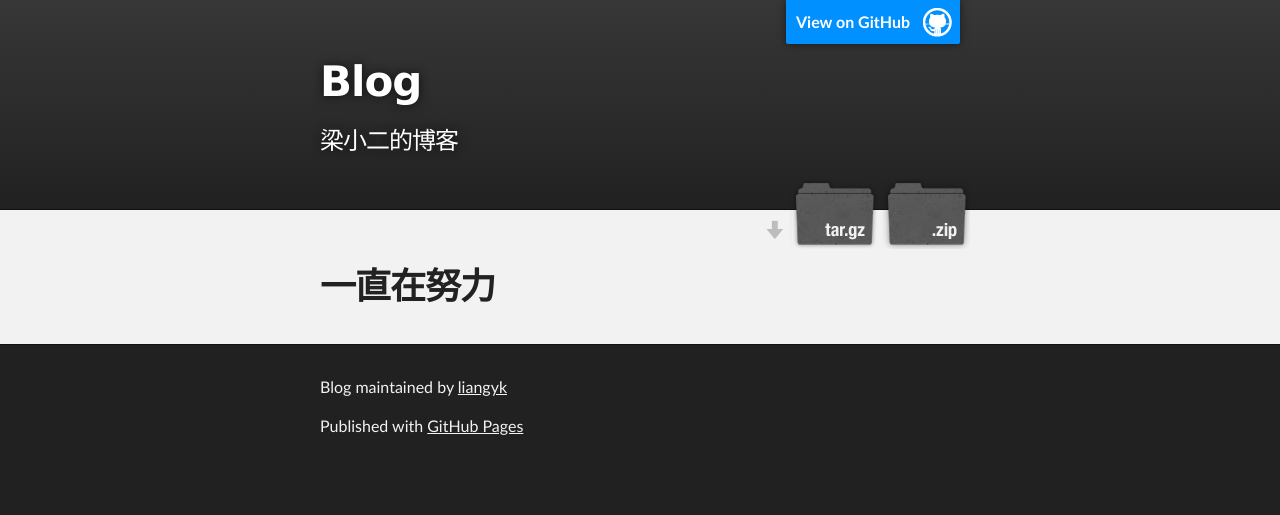
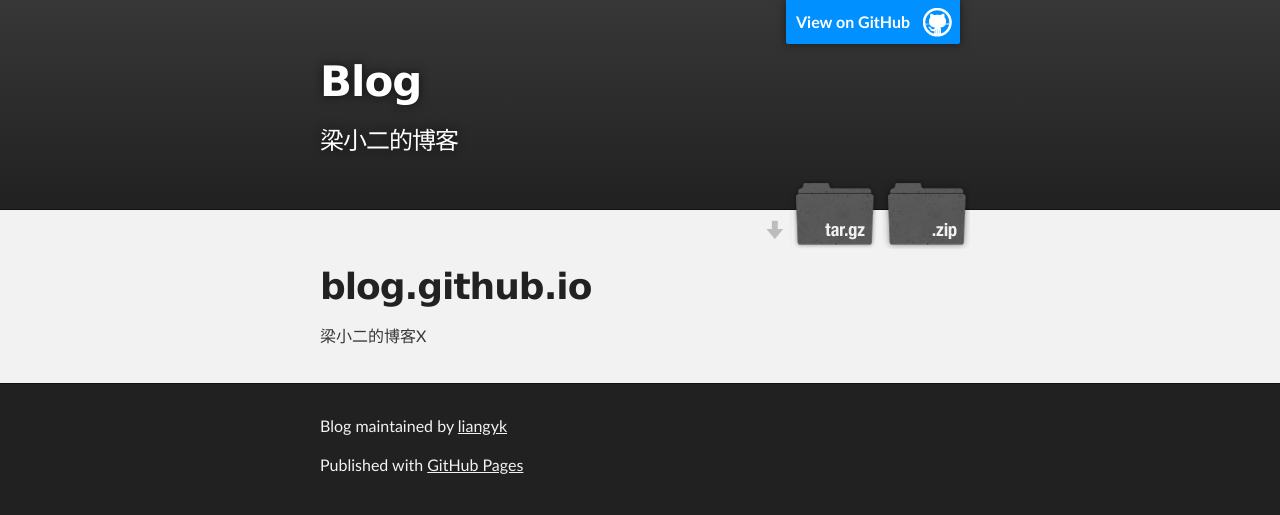
Before and after one commit to liangyk/blog, a plain HTML site: page index.html in a window 1280 px wide. Drawn offline with Linux system fonts and the light colour scheme.

Commit message:
Create gh-pages branch via GitHub

```diff
--- a/index.html
+++ b/index.html
@@ -32,7 +32,9 @@
     <div id="main_content_wrap" class="outer">
       <section id="main_content" class="inner">
         <h1>
-<a id="一直在努力" class="anchor" href="#%E4%B8%80%E7%9B%B4%E5%9C%A8%E5%8A%AA%E5%8A%9B" aria-hidden="true"><span class="octicon octicon-link"></span></a>一直在努力</h1>
+<a id="bloggithubio" class="anchor" href="#bloggithubio" aria-hidden="true"><span class="octicon octicon-link"></span></a>blog.github.io</h1>
+
+<p>梁小二的博客X</p>
       </section>
     </div>
 
--- a/params.json
+++ b/params.json
@@ -1 +1 @@
-{"name":"Blog","tagline":"梁小二的博客","body":"# 一直在努力","google":"","note":"Don't delete this file! It's used internally to help with page regeneration."}
+{"name":"Blog","tagline":"梁小二的博客","body":"blog.github.io\r\n==============\r\n\r\n梁小二的博客X\r\n","google":"","note":"Don't delete this file! It's used internally to help with page regeneration."}
```
